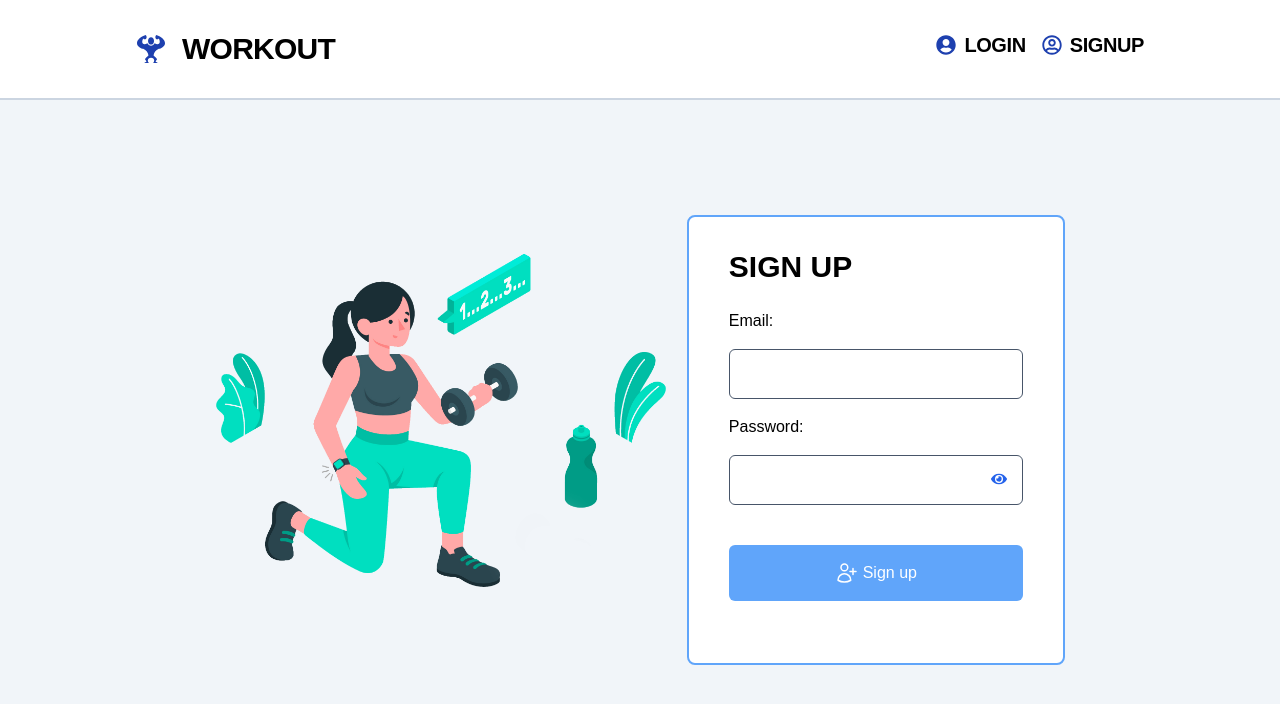
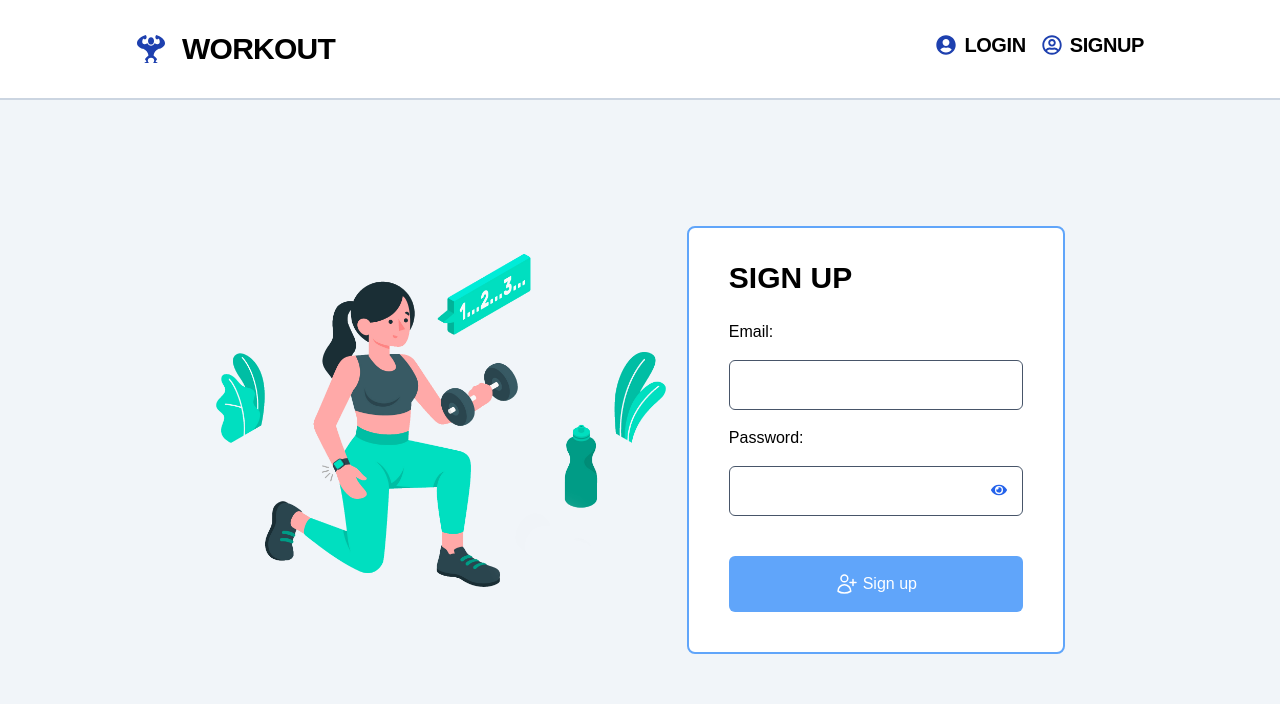
Before and after one commit to arvinbuid/fullstack-workout-app, a React (Vite) app in the folder frontend/: page /signup in a window 1280 px wide. Shown: the top 704 px of the page. Built offline with nearby package versions, Linux system fonts and the light colour scheme; a web font is replaced by a local one.

Commit message:
Modified padding styles inside Login and Signup form components.

```diff
--- a/frontend/src/pages/Login.jsx
+++ b/frontend/src/pages/Login.jsx
@@ -29,7 +29,7 @@ function Login() {
         </div>
         <form
           onSubmit={handleLoginSubmit}
-          className='flex flex-col w-[400px] h-[450px] border-2 border-blue-400 px-10 py-8 rounded-lg bg-white'
+          className='flex flex-col w-[400px] h-auto border-2 border-blue-400 px-10 pt-8 pb-10 rounded-lg bg-white'
         >
           <h3 className='text-3xl font-bold mb-6'>LOGIN</h3>
 
--- a/frontend/src/pages/Signup.jsx
+++ b/frontend/src/pages/Signup.jsx
@@ -28,7 +28,7 @@ function Signup() {
         </div>
         <form
           onSubmit={handleSignupSubmit}
-          className='flex flex-col w-[400px] h-[450px] border-2 border-blue-400 px-10 py-8 rounded-lg bg-white  '
+          className='flex flex-col w-[400px] h-auto border-2 border-blue-400 px-10 pt-8 pb-10 rounded-lg bg-white'
         >
           <h3 className='text-3xl font-bold mb-6'>SIGN UP</h3>
 
```
